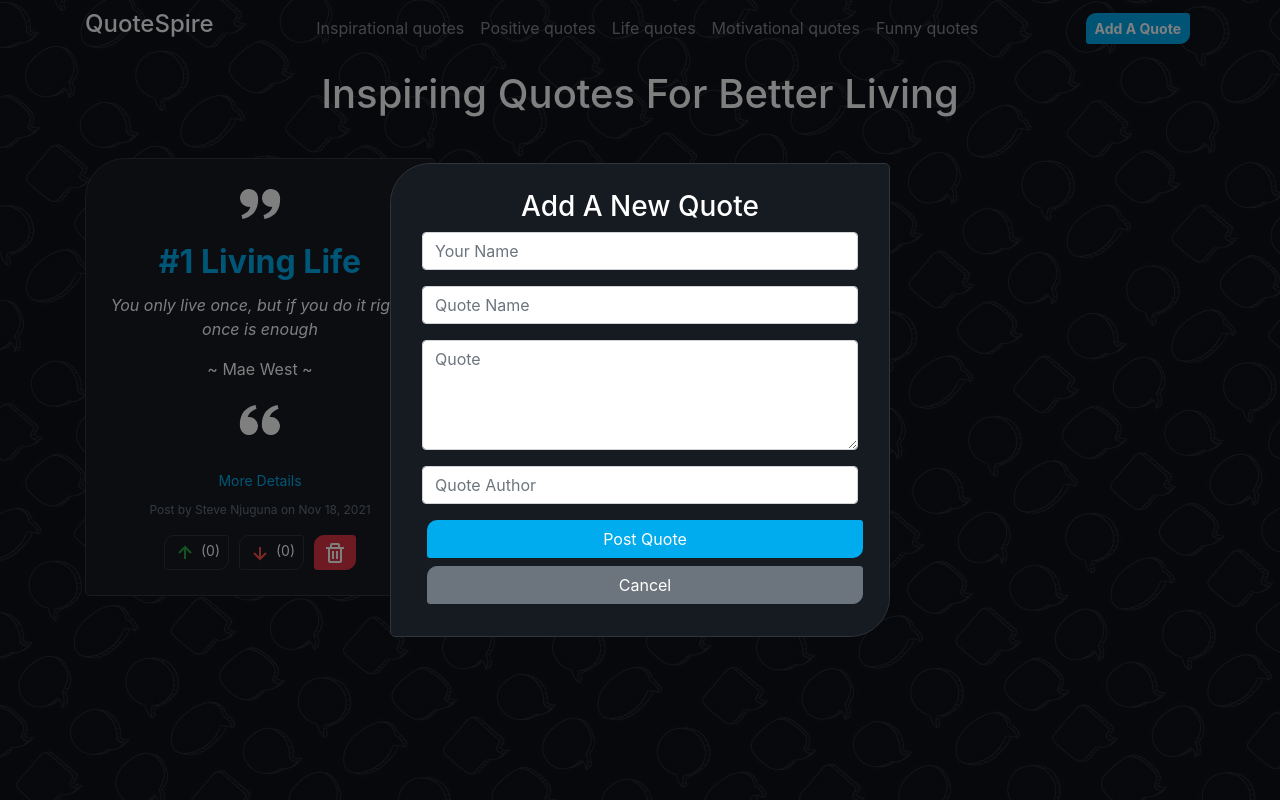
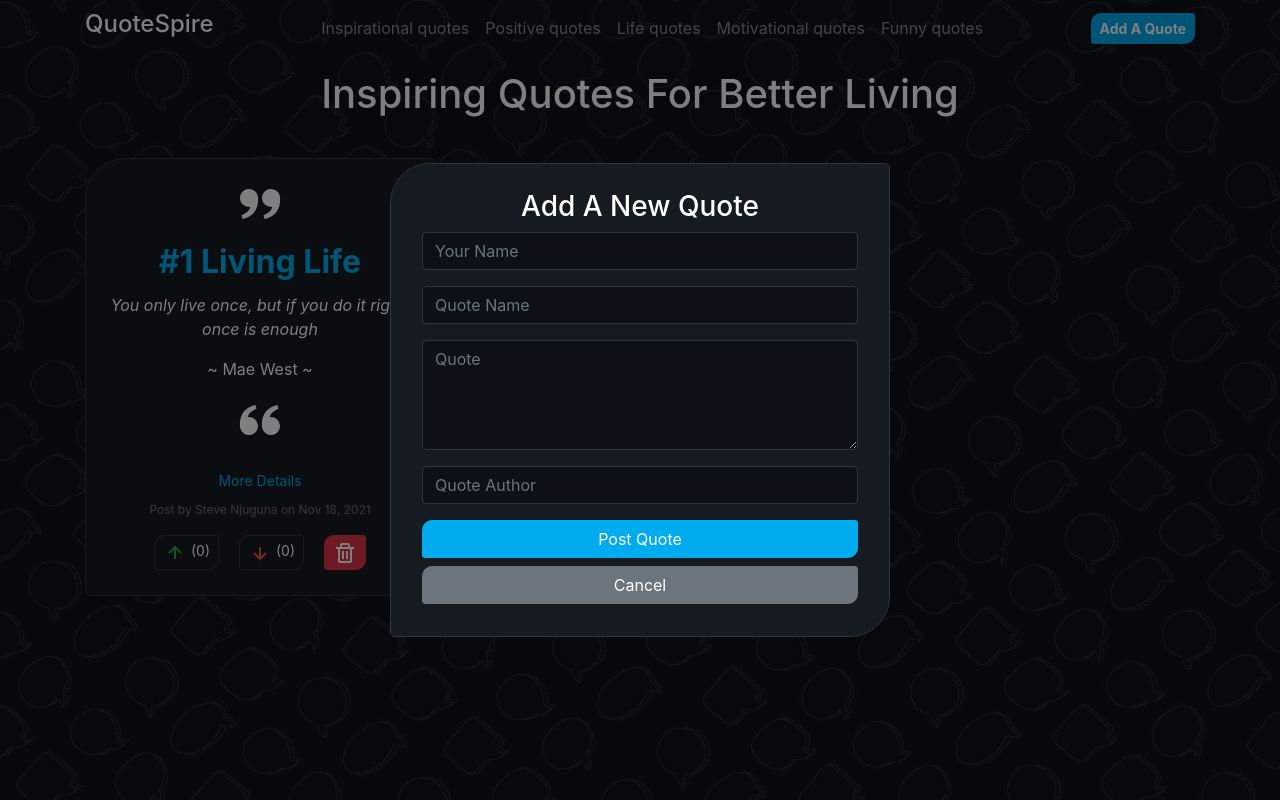
Before and after one commit to steve-njuguna-k/Angular-Quotes-App, an Angular app: page / in a window 1280 px wide. Both pictures are taken after a click on the button "Add A Quote". Built offline with nearby package versions, Linux system fonts and the light colour scheme; a web font is replaced by a local one.

Commit message:
Styled form fields to match site colour scheme

```diff
--- a/src/app/components/quote-form/quote-form.component.html
+++ b/src/app/components/quote-form/quote-form.component.html
@@ -4,18 +4,17 @@
             <input type="text" required class="form-control" name="name" id="name" placeholder="Your Name">
         </div>
         <div class="form-group">
-            <input type="text" required class="form-control" name="name" id="name" placeholder="Quote Name">
+            <input type="text" required class="form-control" name="q-name" id="q-name" placeholder="Quote Name">
         </div>
         <div class="form-group">
-            <textarea class="form-control" id="description" rows="4" placeholder="Quote" name="description" required></textarea>
+            <textarea class="form-control" id="quote" rows="4" placeholder="Quote" name="quote" required></textarea>
         </div>
         <div class="form-group">
-            <input type="text" required class="form-control" name="name" id="name" placeholder="Quote Author">
+            <input type="text" required class="form-control" name="author" id="author" placeholder="Quote Author">
         </div>
 
-
         <div class="form-group">
-            <button type="submit" class="btn btn-yellow btn-md btn-block">Post Quote</button>
+            <button type="submit" class="btn btn-blue btn-md btn-block">Post Quote</button>
             <button type="button" class="btn btn-secondary btn-md btn-block" data-dismiss="modal">Cancel</button>
         </div>
     </form>
--- a/src/app/components/quotes/quotes.component.html
+++ b/src/app/components/quotes/quotes.component.html
@@ -24,7 +24,7 @@
                     </li>
                 </ul>
                 <div class="d-flex">
-                <button class="btn btn-sm btn-yellow ms-3" data-toggle="modal" data-target="#exampleModal"><b>Add A Quote</b></button>
+                <button class="btn btn-sm btn-blue ms-3" data-toggle="modal" data-target="#exampleModal"><b>Add A Quote</b></button>
                 </div>
             </div>
         </div>
@@ -47,9 +47,9 @@
                 <div class="footer text-center">
                     <button type="button" class="btn btn-sm btn-link">More Details</button>
                     <p class="author text-muted text-center">Post by Steve Njuguna on Nov 18, 2021</p>
-                    <button type="button" class="btn btn-sm btn-dark"><svg xmlns="http://www.w3.org/2000/svg" width="24" height="24" viewBox="0 0 24 24" style="fill: rgba(40, 167, 69, 1);transform: ;msFilter:;"><path d="M11 8.414V18h2V8.414l4.293 4.293 1.414-1.414L12 4.586l-6.707 6.707 1.414 1.414z"></path></svg> (0)</button>
-                    <button type="button" class="btn btn-sm btn-dark"><svg xmlns="http://www.w3.org/2000/svg" width="24" height="24" viewBox="0 0 24 24" style="fill: rgba(248, 81, 73, 1);transform: ;msFilter:;"><path d="m18.707 12.707-1.414-1.414L13 15.586V6h-2v9.586l-4.293-4.293-1.414 1.414L12 19.414z"></path></svg> (0)</button>
-                    <button type="button" class="btn btn-sm btn-danger"><svg xmlns="http://www.w3.org/2000/svg" viewBox="0 0 24 24" width="24" height="24" style="fill: rgba(255, 255, 255, 1);transform: ;msFilter:;"><path d="M5 20a2 2 0 0 0 2 2h10a2 2 0 0 0 2-2V8h2V6h-4V4a2 2 0 0 0-2-2H9a2 2 0 0 0-2 2v2H3v2h2zM9 4h6v2H9zM8 8h9v12H7V8z"></path><path d="M9 10h2v8H9zm4 0h2v8h-2z"></path></svg></button>
+                    <button type="button" id="upvote" class="btn btn-sm btn-dark"><svg xmlns="http://www.w3.org/2000/svg" width="24" height="24" viewBox="0 0 24 24" style="fill: rgba(40, 167, 69, 1);transform: ;msFilter:;"><path d="M11 8.414V18h2V8.414l4.293 4.293 1.414-1.414L12 4.586l-6.707 6.707 1.414 1.414z"></path></svg> (0)</button>
+                    <button type="button" id="downvote" class="btn btn-sm btn-dark"><svg xmlns="http://www.w3.org/2000/svg" width="24" height="24" viewBox="0 0 24 24" style="fill: rgba(248, 81, 73, 1);transform: ;msFilter:;"><path d="m18.707 12.707-1.414-1.414L13 15.586V6h-2v9.586l-4.293-4.293-1.414 1.414L12 19.414z"></path></svg> (0)</button>
+                    <button type="button" id="trash" class="btn btn-sm btn-danger"><svg xmlns="http://www.w3.org/2000/svg" viewBox="0 0 24 24" width="24" height="24" style="fill: rgba(255, 255, 255, 1);transform: ;msFilter:;"><path d="M5 20a2 2 0 0 0 2 2h10a2 2 0 0 0 2-2V8h2V6h-4V4a2 2 0 0 0-2-2H9a2 2 0 0 0-2 2v2H3v2h2zM9 4h6v2H9zM8 8h9v12H7V8z"></path><path d="M9 10h2v8H9zm4 0h2v8h-2z"></path></svg></button>
                 </div>
             </div>
         </div>
--- a/src/styles.css
+++ b/src/styles.css
@@ -21,7 +21,7 @@ a:hover{
     background-image: url("./assets/img/bg.jpg");
 }
 
-.btn-yellow{
+.btn-blue{
     background-color: #00acee;
     color: #fff;
 }
@@ -56,9 +56,12 @@ a:hover{
 }
 
 .btn{
-    margin-right: 5px;
-    margin-left: 5px;
     border-radius: 10px 3px 10px 3px;
+}
+
+#upvote, #downvote, #trash{
+    margin-left: 10px;
+    margin-right: 10px;
 }
 
 .btn-link{
@@ -104,3 +107,19 @@ a:hover{
 .close:hover{
     color: #fff;
 }
+
+.form-control, .form-control:focus, .form-control:active {
+    display: block;
+    width: 100%;
+    height: calc(1.5em + 0.75rem + 2px);
+    padding: 0.375rem 0.75rem;
+    font-size: 1rem;
+    font-weight: 400;
+    line-height: 1.5;
+    color: #fff;
+    background-color: #0D1117;
+    background-clip: padding-box;
+    border: 1px solid #30363d;
+    border-radius: 0.25rem;
+    transition: border-color .15s ease-in-out,box-shadow .15s ease-in-out;
+}
```
